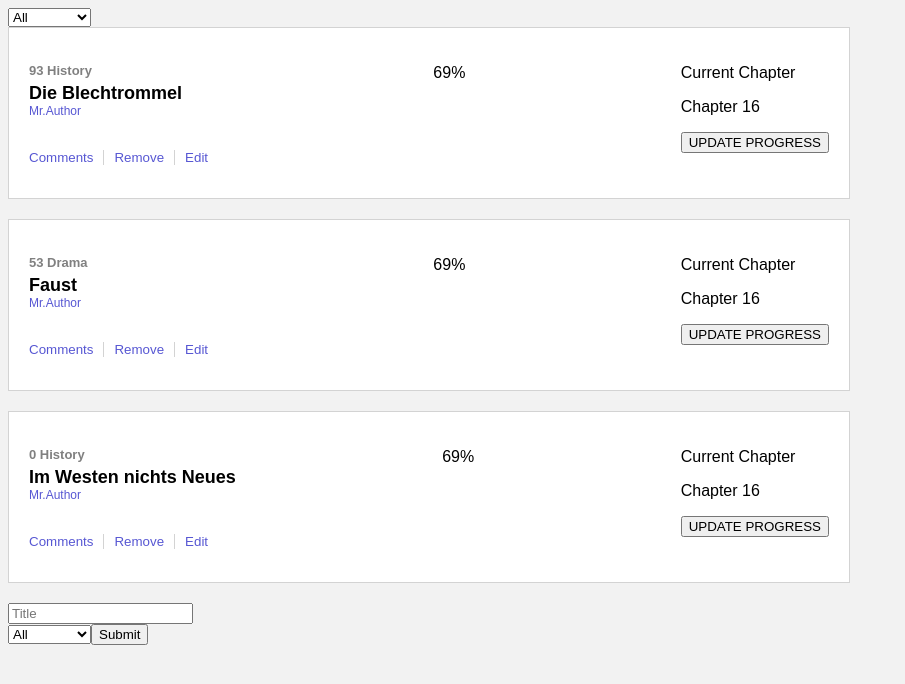
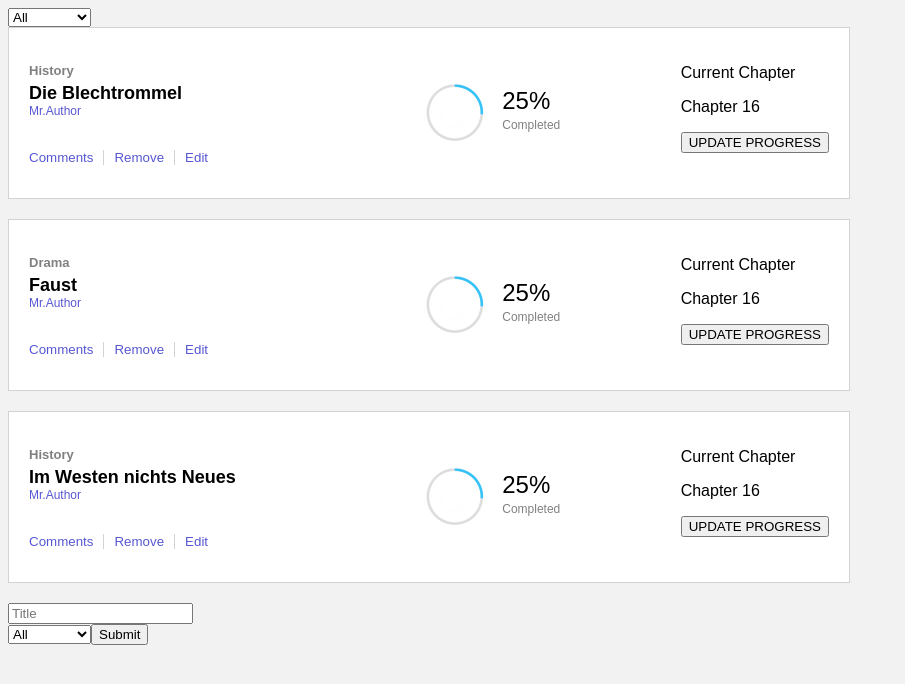
Before and after one commit to marcode95/bookstore, a React (Create React App) app: page / in a window 1280 px wide. Shown: the top 684 px of the page, without its empty margins (0-905 px from the left). Built offline with nearby package versions, Linux system fonts and the light colour scheme.

Commit message:
Style out book circle part

```diff
--- a/src/components/Book.js
+++ b/src/components/Book.js
@@ -1,5 +1,6 @@
 import React from 'react';
 import PropTypes from 'prop-types';
+import progress from '../assets/progress.png';
 
 export default function Book({ book, handleRemoveBook }) {
   const { id, title, category } = book;
@@ -7,10 +8,9 @@ export default function Book({ book, handleRemoveBook }) {
   return (
     <div className="book-container">
       <div className="book-info">
-        <span className="id-and-category">
-          {id}
-          <span> </span>
+        <span className="book-category">
           {category}
+          <span className="book-id">{id}</span>
         </span>
         <p className="book-title">{title}</p>
         <p className="book-author">Mr.Author</p>
@@ -21,7 +21,11 @@ export default function Book({ book, handleRemoveBook }) {
         </div>
       </div>
       <div className="book-circle">
-        <p className="percentage">69%</p>
+        <img src={progress} alt="circled progress bar" className="progress-bar" />
+        <div className="progress-description">
+          <p className="percentage">25%</p>
+          <p className="completed">Completed</p>
+        </div>
       </div>
       <div className="book-reading-info">
         <p>Current Chapter</p>
--- a/src/index.css
+++ b/src/index.css
@@ -20,15 +20,19 @@ body {
 
 .book-info {
   margin-top: 15px;
-  width: 33,3%;
+  width: 40%;
   display: flex;
   flex-direction: column;
 }
 
-.id-and-category {
+.book-category {
   color: grey;
   font-size: 13px;
   font-weight: bold;
+}
+
+.book-id {
+  display: none;
 }
 
 .book-title {
@@ -64,3 +68,35 @@ body {
   border-left: 1px solid lightgrey;
   border-right: 1px solid lightgrey;
 }
+
+.book-circle {
+  width: 23%;
+}
+
+.progress-bar {
+  width: 35%;
+  align-self: center;
+}
+
+.book-circle {
+  display: flex;
+}
+
+.progress-description {
+  display: flex;
+  flex-direction: column;
+  justify-content: center;
+  margin-left: 15px;
+  padding-bottom: 20px;
+}
+
+.percentage {
+  font-size: 24px;
+  margin-bottom: 0;
+}
+
+.completed {
+  font-size: 12px;
+  margin-top: 3px;
+  color: grey;
+}
```
Also changed, not shown: src/assets/progress.png (added).
